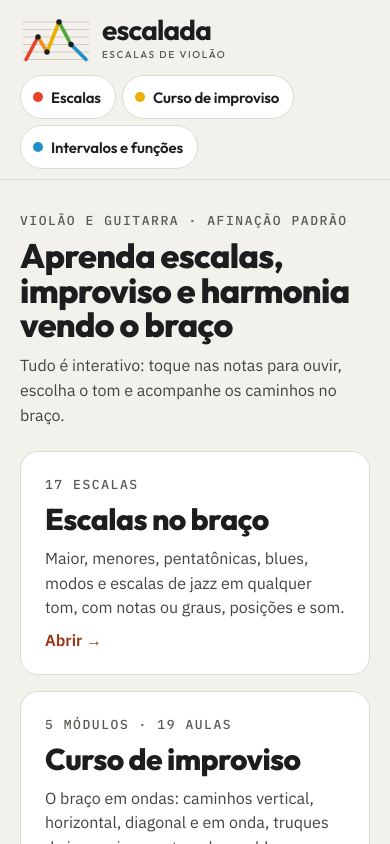
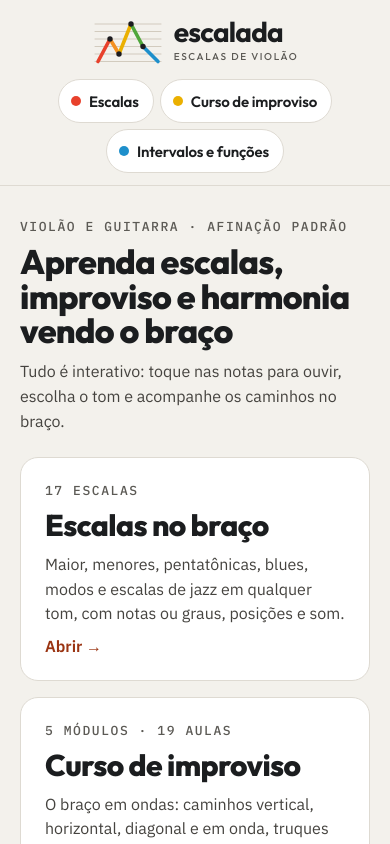
Before and after one commit to markintela/escalada, a Next.js app: page / in a window 390 px wide. Shown: the top 844 px of the page. Built offline with nearby package versions, Linux system fonts and the light colour scheme.

Commit message:
Logo e menu centralizados no celular
Co-Authored-By: Claude Opus 5.5 <noreply@anthropic.com>

```diff
--- a/app/globals.css
+++ b/app/globals.css
@@ -60,7 +60,8 @@ button:focus-visible, a:focus-visible { outline: 3px solid #2563eb; outline-offs
 .navlink[aria-current="page"] { background: var(--ink); border-color: var(--ink); color: #fff; }
 .navlink[aria-current="page"] .navlink-dot { box-shadow: 0 0 0 3px rgba(255, 255, 255, 0.18); }
 @media (max-width: 640px) {
-  .navlinks { gap: 6px; }
+  .topnav-inner { flex-direction: column; justify-content: center; gap: 10px; padding: 12px 16px; }
+  .navlinks { gap: 6px; justify-content: center; }
   .navlink { padding: 0 14px 0 12px; font-size: 15px; gap: 8px; }
 }
 
```
